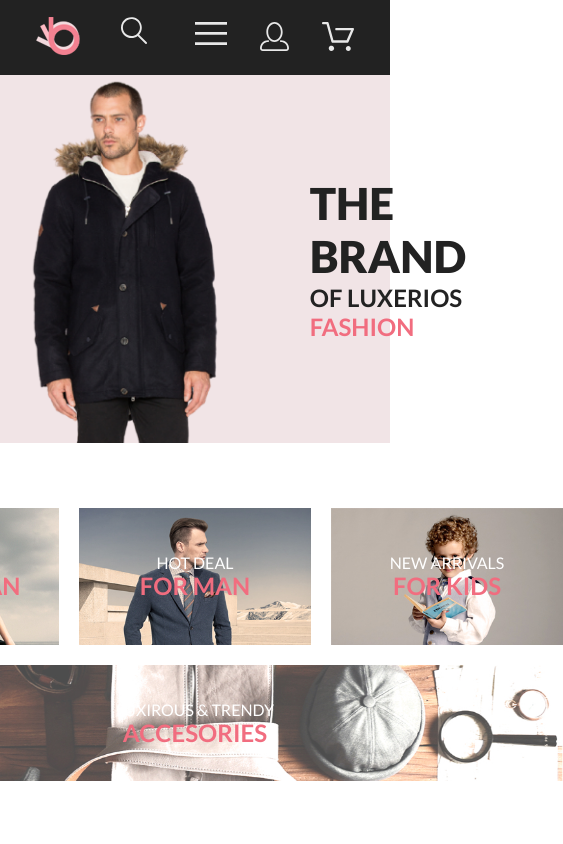
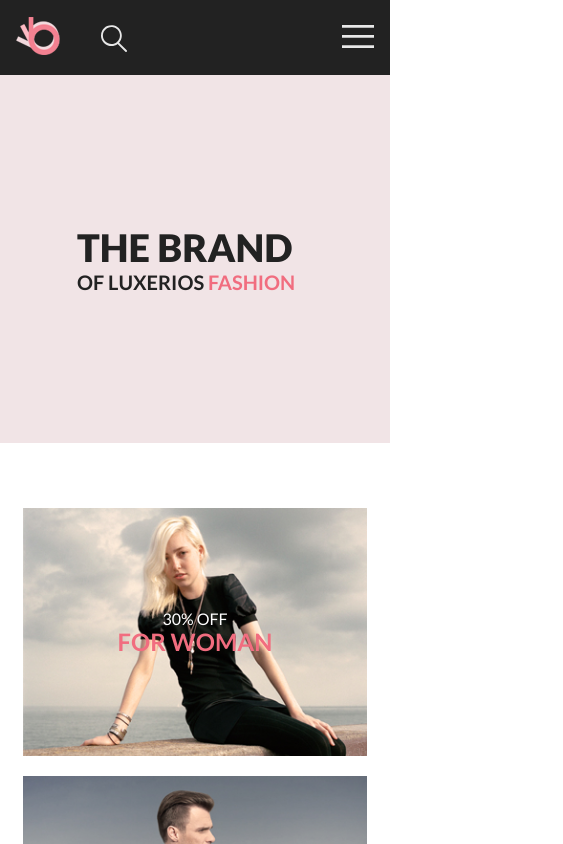
Before and after one commit to Prizrak-Leonis/web-layout-home-work-3, a plain HTML site: page index.html in a window 390 px wide. Shown: the top 844 px of the page, 563 px wide, since content can reach past the window. Drawn offline with Linux system fonts and the light colour scheme.

Commit message:
add mobile version

```diff
--- a/css/style.css
+++ b/css/style.css
@@ -32,15 +32,14 @@ ul {
 .header-left-wrp {
 	display: flex;
 	gap: 40px;
+	align-items: center;
 }
 
 .header-logo {}
 
-.header-search-bar {
+.header-search-btn {
 	width: 26px;
 	height: 26px;
-	content: "\foc9";
-	border: 5px solid rgb(255, 0, 0);
 }
 
 .header-right-wrp {
@@ -254,7 +253,6 @@ ul {
 
 @media (max-width: 1024px) {
 	.header {
-		height: 75px;
 		padding: 0 36px;
 	}
 
@@ -283,7 +281,6 @@ ul {
 	.banner-txt-highlight {
 		font-size: 24px;
 		line-height: 29px;
-
 	}
 
 	.categories-list {
@@ -304,3 +301,63 @@ ul {
 		gap: 16px;
 	}
 }
+
+@media (max-width: 767px) {
+
+	.header {
+		padding: 0 16px;
+	}
+
+	.profile-menu {
+		display: none;
+	}
+
+	.basket {
+		display: none;
+	}
+
+
+	.banner-img {
+		display: none;
+	}
+
+	.banner-title {
+		font-size: 38px;
+		line-height: 46px;
+	}
+
+	.banner-txt-wrp {
+		max-width: 236px;
+	}
+
+	.banner-subtitle {
+		font-size: 20px;
+		line-height: 24px;
+	}
+
+	.banner-txt-highlight {
+		font-size: 20px;
+		line-height: 24px;
+	}
+
+	.categories-list {
+		gap: 20px;
+		grid-template-columns: 344px;
+	}
+
+	.categories-item {
+		height: 248px;
+	}
+
+	.categories-item:nth-child(4) {
+		height: 111px;
+	}
+
+	.products-title-wrp {
+		margin: 64px auto;
+	}
+
+	.products-list {
+		grid-template-columns: 360px;
+	}
+}
```
